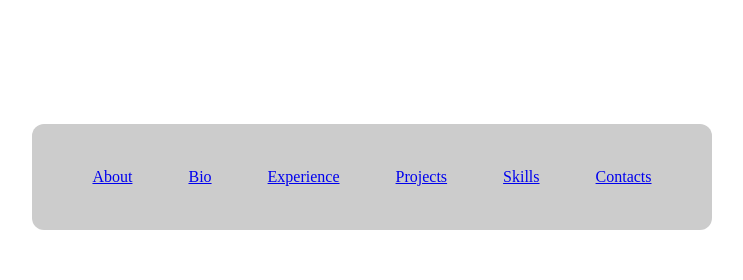
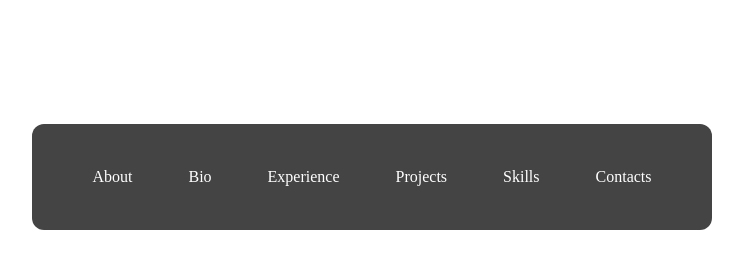
Before and after one commit to iamparthaonline/portfolio-project-using-react, a React (Vite) app: page / in a window 1280 px wide. Shown: the top 280 px of the page, without its empty margins (268-1011 px from the left). Built offline with nearby package versions, Linux system fonts and the light colour scheme.

Commit message:
edited the css file for dark header

```diff
--- a/src/components/Header/style.css
+++ b/src/components/Header/style.css
@@ -1,7 +1,7 @@
 .header-list {
   list-style: none;
   padding: 16px 32px;
-  background-color: #ccc;
+  background-color: #444;
   border-radius: 12px;
 }
 
@@ -10,3 +10,12 @@
   margin: 12px;
   padding: 16px;
 }
+
+.header-list li a {
+  color: #fff;
+  text-decoration: none;
+}
+
+.header-list li a:hover {
+  text-decoration: underline;
+}
```
